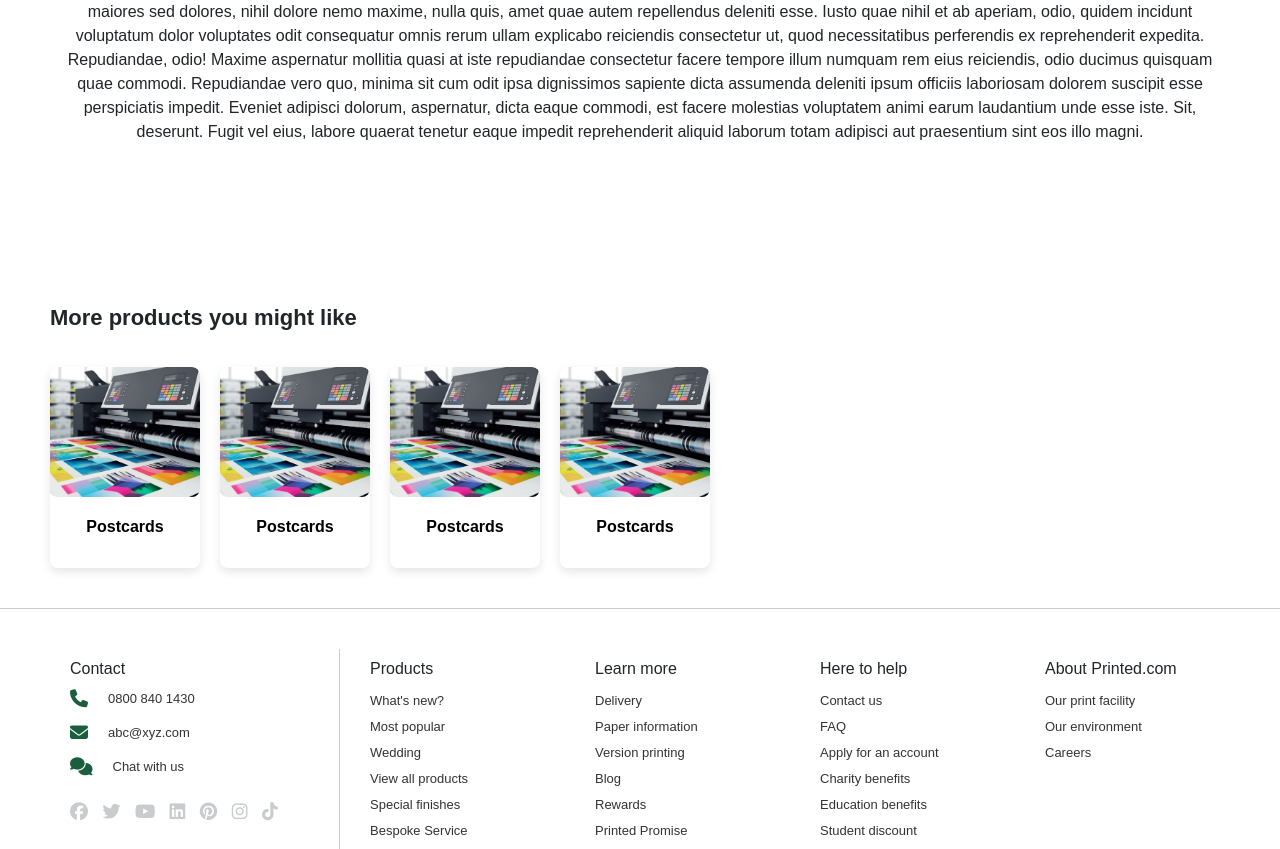
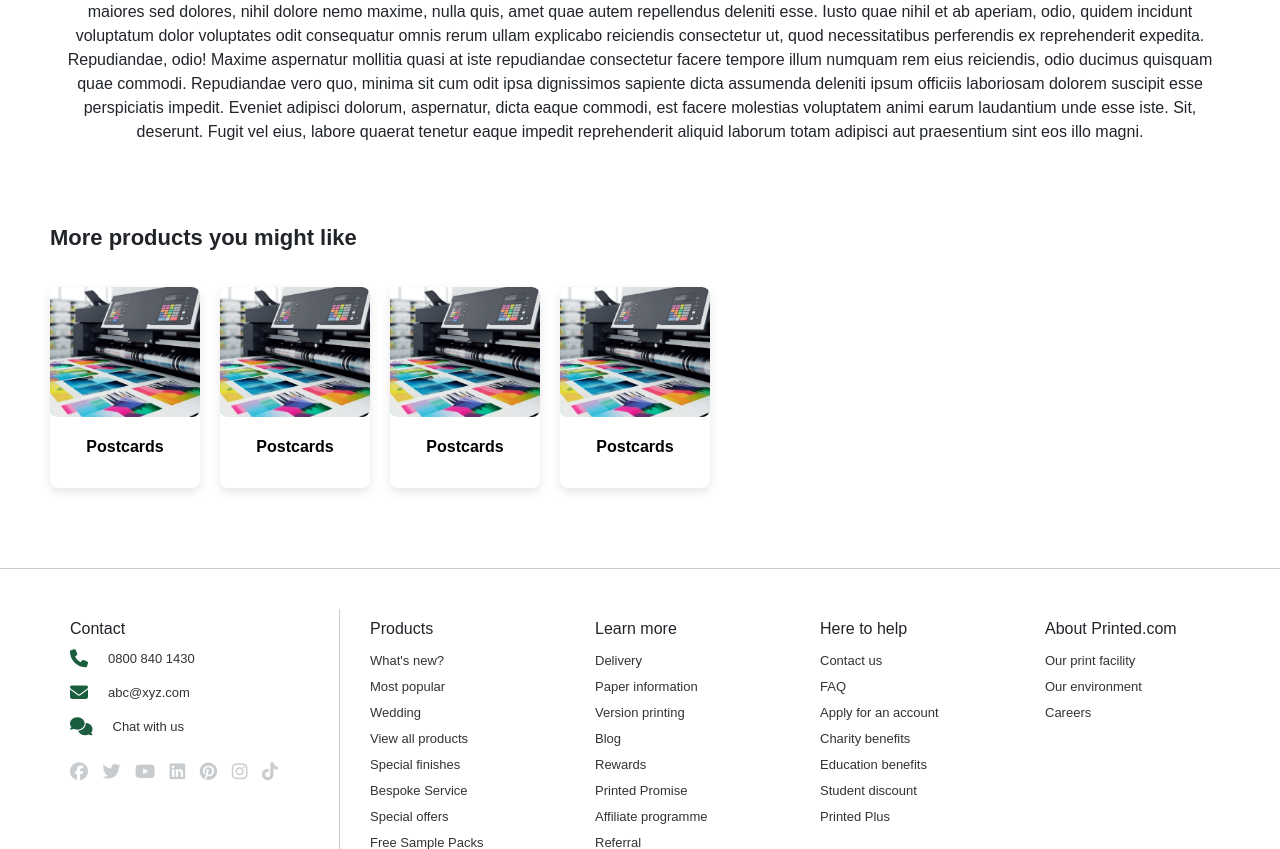
Before and after one commit to RinaDhanaba/printed, a PHP site: page /single-product.php in a window 1280 px wide. Shown: the part 4204-5053 px from the top of the page. Run offline with PHP 8.4, Linux system fonts and the light colour scheme.

Commit message:
css update

```diff
--- a/css/single-product.css
+++ b/css/single-product.css
@@ -179,7 +179,7 @@
 
 #product-page-grid.product-grid {
     text-align: left;
-    padding: 80px 10px 40px 10px;
+    padding: 0px 10px 80px 10px;
     background: transparent;
 }
 
```
